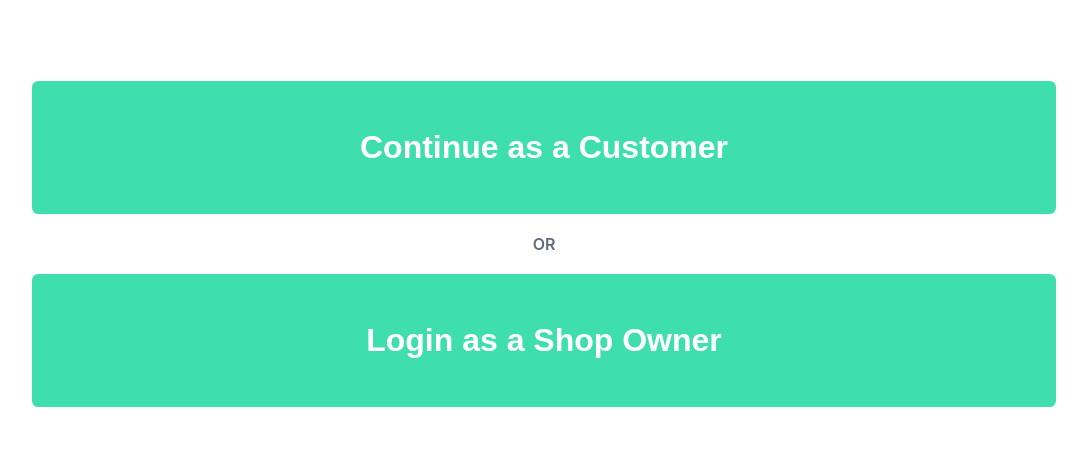
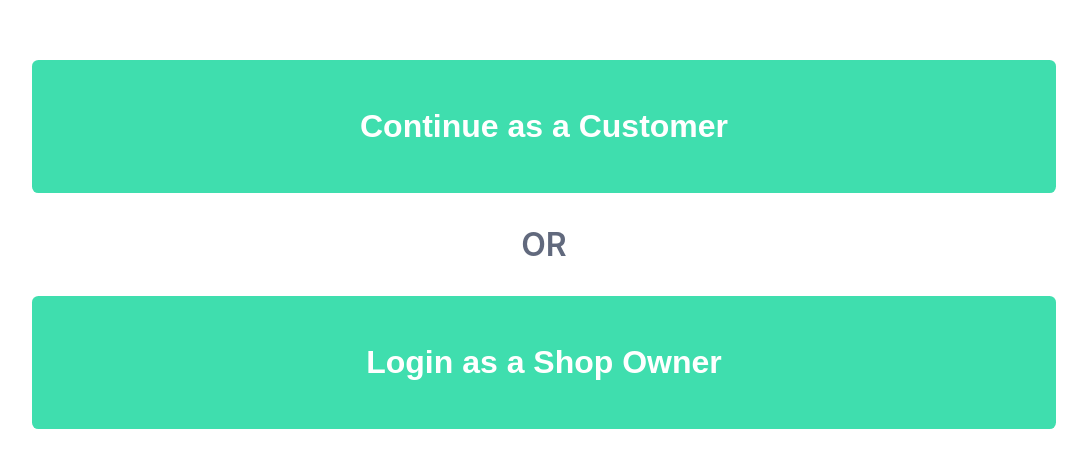
Before and after one commit to HKanwal/kapstone, a Next.js app in the folder src/next-app/: page / in a window 1280 px wide. Shown: the part 156-624 px from the top of the page, without its empty margins (96-1183 px from the left). Built offline with nearby package versions, Linux system fonts and the light colour scheme.

Commit message:
Scale the OR

```diff
--- a/src/next-app/styles/Home.module.css
+++ b/src/next-app/styles/Home.module.css
@@ -14,9 +14,10 @@
 }
 
 .or {
-  padding-top: 20px;
-  padding-bottom: 20px;
+  padding-top: 1em;
+  padding-bottom: 1em;
   text-align: center;
   color: var(--text-grey-color);
   font-weight: 600;
+  font-size: 4vmin;
 }
```
